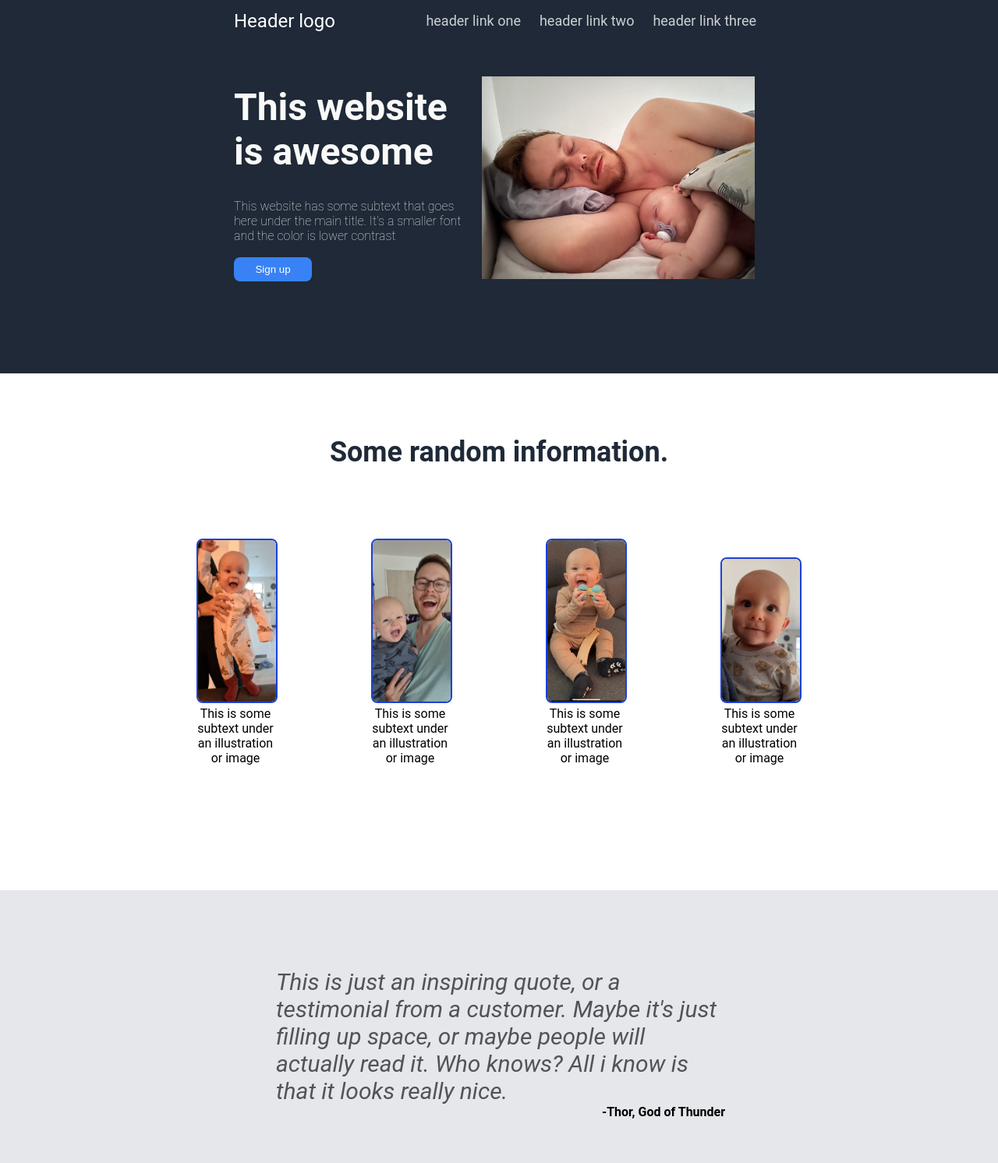
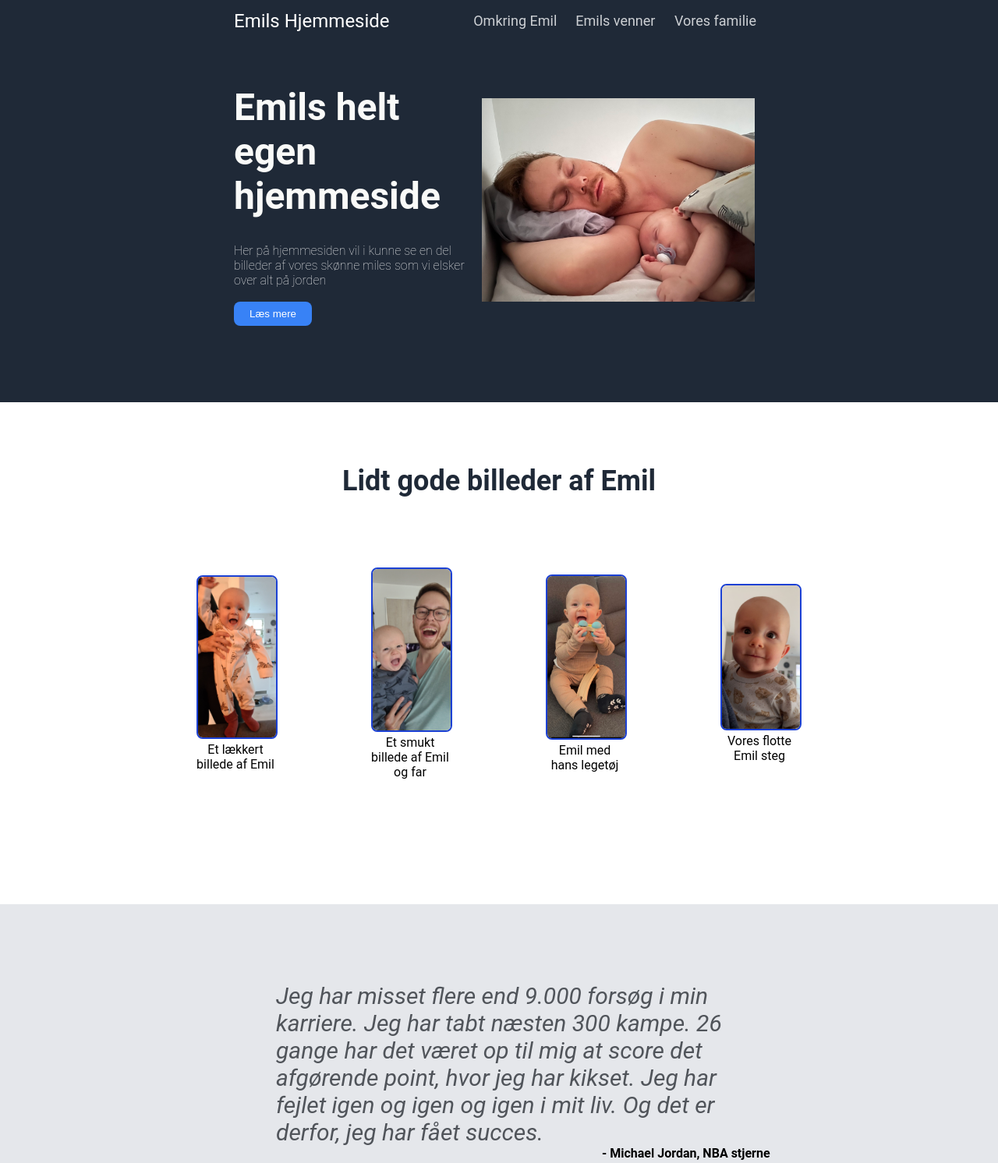
Before and after one commit to Neutral-dk/Project-Landing-Page, a plain HTML site: page index.html in a window 1280 px wide. Shown: the top 1492 px of the page at 78% size. Drawn offline with Linux system fonts and the light colour scheme.

Commit message:
Add danish tekst and a different quote

```diff
--- a/index.html
+++ b/index.html
@@ -10,21 +10,21 @@
   <body>
     <header>
       <div class="navigation">
-        <div class="header-logo">Header logo</div>
+        <div class="header-logo">Emils Hjemmeside</div>
         <ul>
-          <li class="links"><a href="">header link one</a></li>
-          <li class="links"><a href="">header link two</a></li>
-          <li class="links"><a href="">header link three</a></li>
+          <li class="links"><a href="">Omkring Emil</a></li>
+          <li class="links"><a href="">Emils venner </a></li>
+          <li class="links"><a href="">Vores familie</a></li>
         </ul>
       </div>
       <div class="hero">
         <div class="headertext">
-          <h1>This website is awesome</h1>
+          <h1>Emils helt egen hjemmeside</h1>
           <div class="subtext">
-            This website has some subtext that goes here under the main title.
-            It's a smaller font and the color is lower contrast
+            Her på hjemmesiden vil i kunne se en del billeder af vores skønne
+            miles som vi elsker over alt på jorden
           </div>
-          <button>Sign up</button>
+          <button>Læs mere</button>
         </div>
         <img
           class="headerimg"
@@ -33,49 +33,42 @@
         />
       </div>
     </header>
-    <h2>Some random information.</h2>
+    <h2>Lidt gode billeder af Emil</h2>
     <div class="container">
       <div class="content">
         <img src="./img/IMG_0373.JPG" alt="Emil" />
-        <div class="text">
-          This is some subtext under an illustration or image
-        </div>
+        <div class="text">Et lækkert billede af Emil</div>
       </div>
       <div class="content">
         <img src="./img/IMG_0445.JPG" alt="Emil" />
-        <div class="text">
-          This is some subtext under an illustration or image
-        </div>
+        <div class="text">Et smukt billede af Emil og far</div>
       </div>
       <div class="content">
         <img src="./img/IMG_0576.jpg" alt="Emil" />
-        <div class="text">
-          This is some subtext under an illustration or image
-        </div>
+        <div class="text">Emil med hans legetøj</div>
       </div>
       <div class="content">
         <img src="./img/IMG_0608.JPG" alt="Emil" />
-        <div class="text">
-          This is some subtext under an illustration or image
-        </div>
+        <div class="text">Vores flotte Emil steg</div>
       </div>
     </div>
     <div class="quote">
       <div class="quote-text">
-        This is just an inspiring quote, or a testimonial from a customer. Maybe
-        it's just filling up space, or maybe people will actually read it. Who
-        knows? All i know is that it looks really nice.
+        Jeg har misset flere end 9.000 forsøg i min karriere. Jeg har tabt
+        næsten 300 kampe. 26 gange har det været op til mig at score det
+        afgørende point, hvor jeg har kikset. Jeg har fejlet igen og igen og
+        igen i mit liv. Og det er derfor, jeg har fået succes.
       </div>
-      <div class="quoteer">-Thor, God of Thunder</div>
+      <div class="quoteer">- Michael Jordan, NBA stjerne</div>
     </div>
     <div class="sign-up">
       <div class="action-text">
-        <div class="action">Call to action! It's time!</div>
+        <div class="action">Skynd dig at læse mere!</div>
         <div class="click">
-          Sign up for our products by clicking that button right over there!
+          Du kan læse mere allerede nu ved at trykke på knappen lige der over!
         </div>
       </div>
-      <button id="button">Sign up</button>
+      <button id="button">Læs mere</button>
     </div>
     <div class="footer">
       <div class="footer-text">Copyright &copy The Odin Project 2023</div>
--- a/style.css
+++ b/style.css
@@ -10,7 +10,7 @@ header {
     background-color: #1f2937;
     padding-left: 300px;
     padding-right: 300px;
-    padding-bottom: 100px;
+    padding-bottom: 80px;
 }
 
 .navigation {
@@ -113,7 +113,7 @@ h2 {
     margin-right: 200px;
     padding-bottom: 100px;
     justify-content: center;
-    align-items: flex-end;
+    align-items: center;
 }
 
 .text {
```
